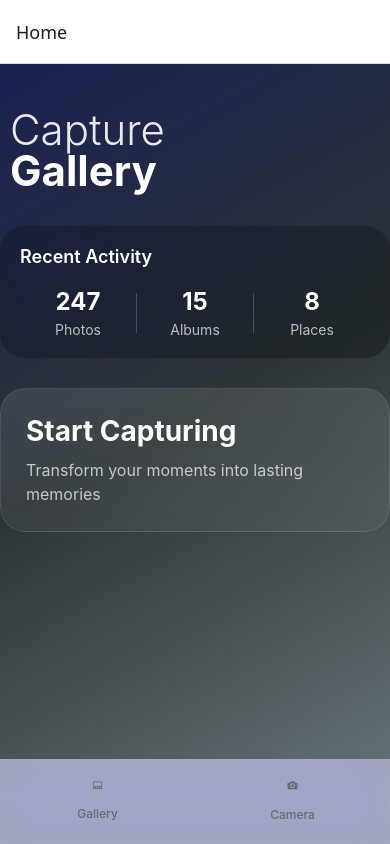
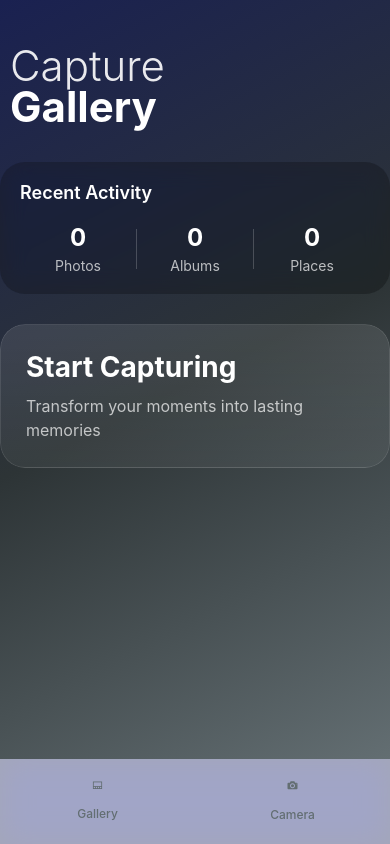
Before and after one commit to AlsonAfrica/Gallery-Suite, a React Native app: screen /Home in a window 390 px wide. Built offline with nearby package versions, Linux system fonts and the light colour scheme.

Commit message:
Update: iu update

```diff
--- a/App.js
+++ b/App.js
@@ -20,7 +20,8 @@ export default function App() {
         <Stack.Screen
           name="Home"
           component={HomePage}
-          options={{ title: 'Home' }}
+          options={{ headerShown: false }}
+
         />
         <Stack.Screen
           name="Gallery"
--- a/Pages/homePage.js
+++ b/Pages/homePage.js
@@ -56,17 +56,17 @@ export default function HomePage({ navigation }) {
               <Text style={styles.statsTitle}>Recent Activity</Text>
               <View style={styles.statsRow}>
                 <View style={styles.statItem}>
-                  <Text style={styles.statNumber}>247</Text>
+                  <Text style={styles.statNumber}>0</Text>
                   <Text style={styles.statLabel}>Photos</Text>
                 </View>
                 <View style={styles.statDivider} />
                 <View style={styles.statItem}>
-                  <Text style={styles.statNumber}>15</Text>
+                  <Text style={styles.statNumber}>0</Text>
                   <Text style={styles.statLabel}>Albums</Text>
                 </View>
                 <View style={styles.statDivider} />
                 <View style={styles.statItem}>
-                  <Text style={styles.statNumber}>8</Text>
+                  <Text style={styles.statNumber}>0</Text>
                   <Text style={styles.statLabel}>Places</Text>
                 </View>
               </View>
```
